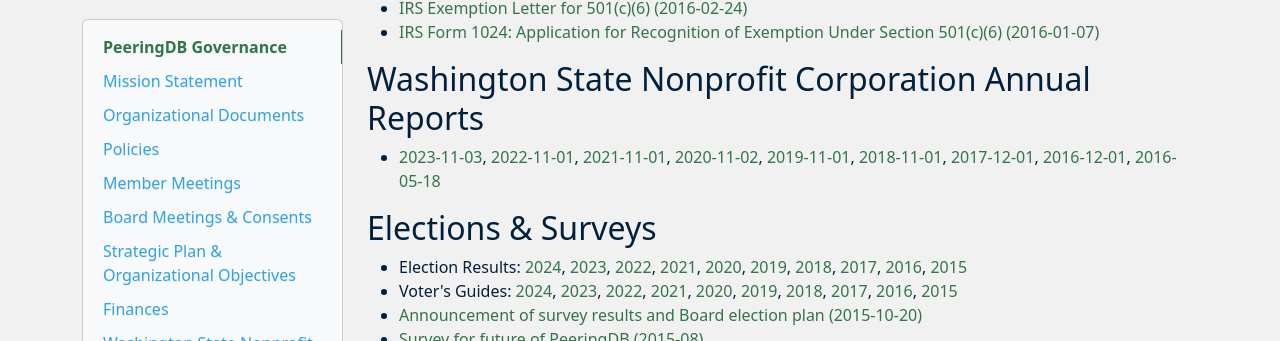
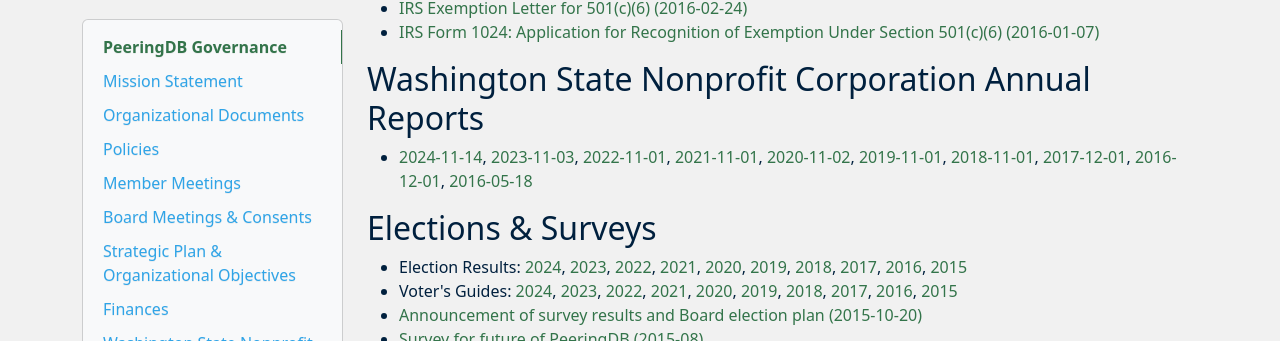
Before and after one commit to peeringdb/docs, an MkDocs documentation site: the page built from docs/gov.md, in a window 1280 px wide and 900 px high, scrolled down 1390 px. Shown: the part 114-455 px from the top of the window. Built offline with MkDocs 1.6.1, drawn with Linux system fonts in a browser that asks for light colours; nearby versions of some CDN libraries.

Commit message:
Annual Report.

```diff
--- a/docs/gov.md
+++ b/docs/gov.md
@@ -61,7 +61,7 @@
 
 ## Washington State Nonprofit Corporation Annual Reports
 
-- [2023-11-03](gov/legaldocs/2023-11-03_PeeringDB_Annual_Report.pdf), [2022-11-01](gov/legaldocs/2022-11-01_PeeringDB_Annual_Report.pdf), [2021-11-01](gov/legaldocs/2021-11-01_PeeringDB_Annual_Report.pdf), [2020-11-02](gov/legaldocs/2020-11-02_PeeringDB_Annual_Report.pdf), [2019-11-01](gov/legaldocs/2019-11-01_PeeringDB_Annual_Report.pdf), [2018-11-01](gov/legaldocs/2018-11-01_PeeringDB_Annual_Report.pdf), [2017-12-01](gov/legaldocs/2017-12-01_PeeringDB_Annual_Report.pdf), [2016-12-01](gov/legaldocs/2016-12-01_PeeringDB_Annual_Report.pdf), [2016-05-18](gov/legaldocs/2016-05-18_PeeringDB_Amended_Annual_Report.pdf)
+- [2024-11-14](gov/legaldocs/2024-11-14_PeeringDB_Annual_Report.pdf), [2023-11-03](gov/legaldocs/2023-11-03_PeeringDB_Annual_Report.pdf), [2022-11-01](gov/legaldocs/2022-11-01_PeeringDB_Annual_Report.pdf), [2021-11-01](gov/legaldocs/2021-11-01_PeeringDB_Annual_Report.pdf), [2020-11-02](gov/legaldocs/2020-11-02_PeeringDB_Annual_Report.pdf), [2019-11-01](gov/legaldocs/2019-11-01_PeeringDB_Annual_Report.pdf), [2018-11-01](gov/legaldocs/2018-11-01_PeeringDB_Annual_Report.pdf), [2017-12-01](gov/legaldocs/2017-12-01_PeeringDB_Annual_Report.pdf), [2016-12-01](gov/legaldocs/2016-12-01_PeeringDB_Annual_Report.pdf), [2016-05-18](gov/legaldocs/2016-05-18_PeeringDB_Amended_Annual_Report.pdf)
 
 ## Elections & Surveys
 
```
Also changed, not shown: 1 other file.
